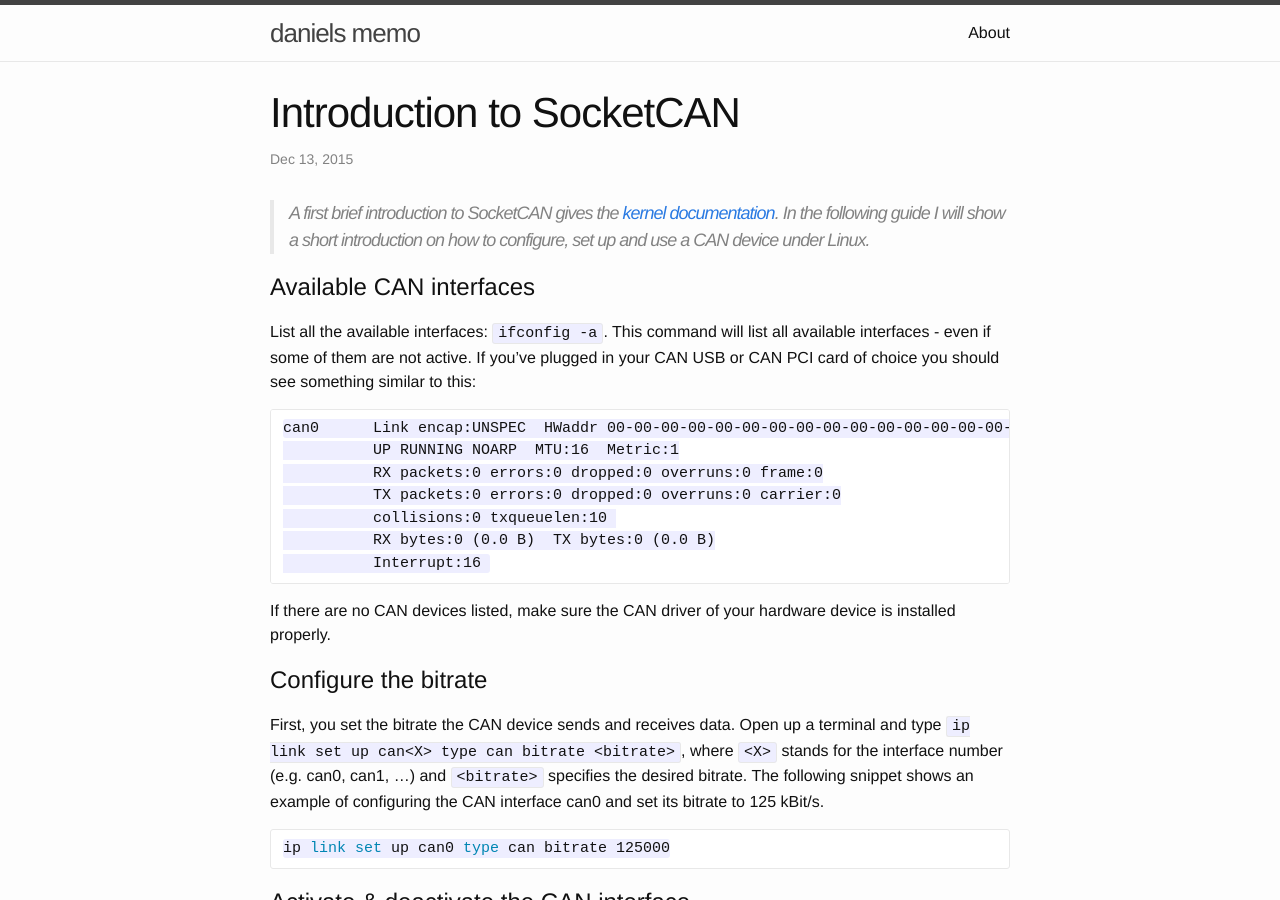
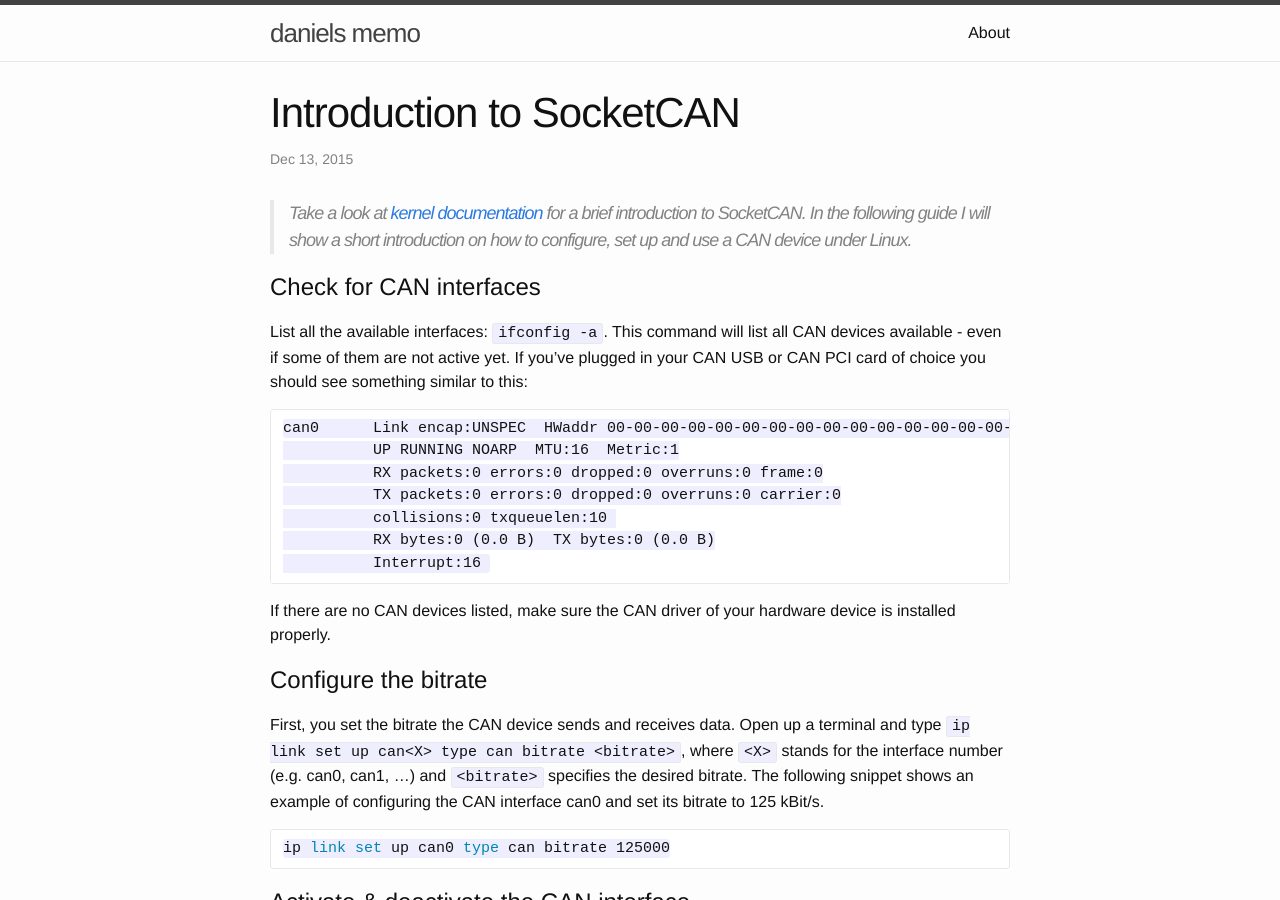
Before and after one commit to chopyy/dtuchsch.github.io, a Jekyll site: the page built from _posts/2015-12-13-SocketCAN-Intro.md, in a window 1280 px wide and 900 px high. Built offline with Jekyll 4.4.1, drawn with Linux system fonts in a browser that asks for light colours.

Commit message:
Update 2015-12-13-SocketCAN-Intro.md

````diff
--- a/_posts/2015-12-13-SocketCAN-Intro.md
+++ b/_posts/2015-12-13-SocketCAN-Intro.md
@@ -5,10 +5,10 @@ date:   2015-12-13 22:46:00
 categories: Linux, CAN
 ---
 
-> A first brief introduction to SocketCAN gives the [kernel documentation](https://www.kernel.org/doc/Documentation/networking/can.txt). In the following guide I will show a short introduction on how to configure, set up and use a CAN device under Linux.
+> Take a look at [kernel documentation](https://www.kernel.org/doc/Documentation/networking/can.txt) for a brief introduction to SocketCAN. In the following guide I will show a short introduction on how to configure, set up and use a CAN device under Linux.
 
-# Available CAN interfaces
-List all the available interfaces: `ifconfig -a`. This command will list all available interfaces - even if some of them are not active. If you've plugged in your CAN USB or CAN PCI card of choice you should see something similar to this:
+# Check for CAN interfaces
+List all the available interfaces: `ifconfig -a`. This command will list all CAN devices available - even if some of them are not active yet. If you've plugged in your CAN USB or CAN PCI card of choice you should see something similar to this:
 
 ```
 can0      Link encap:UNSPEC  HWaddr 00-00-00-00-00-00-00-00-00-00-00-00-00-00-00-00
````
